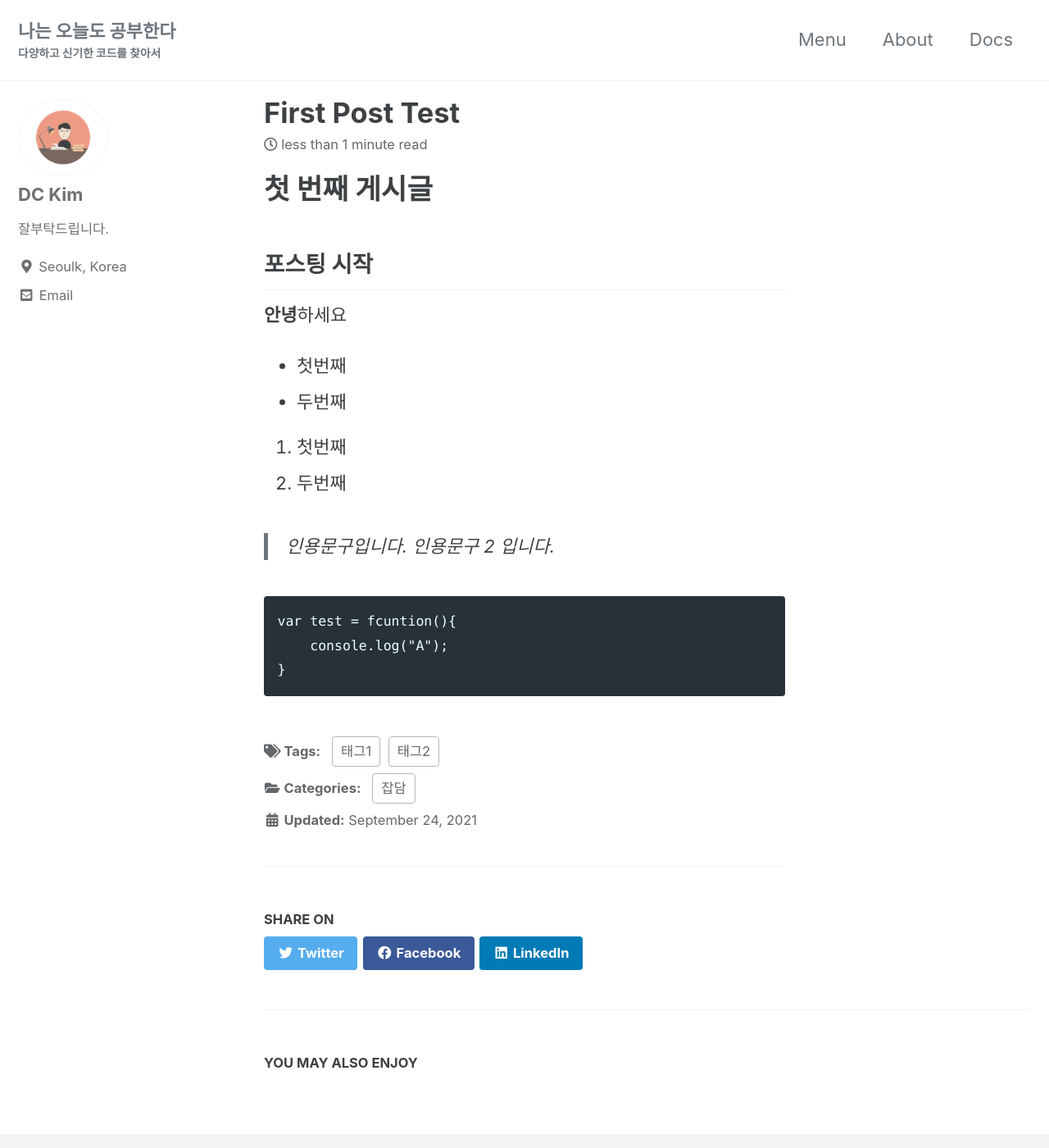
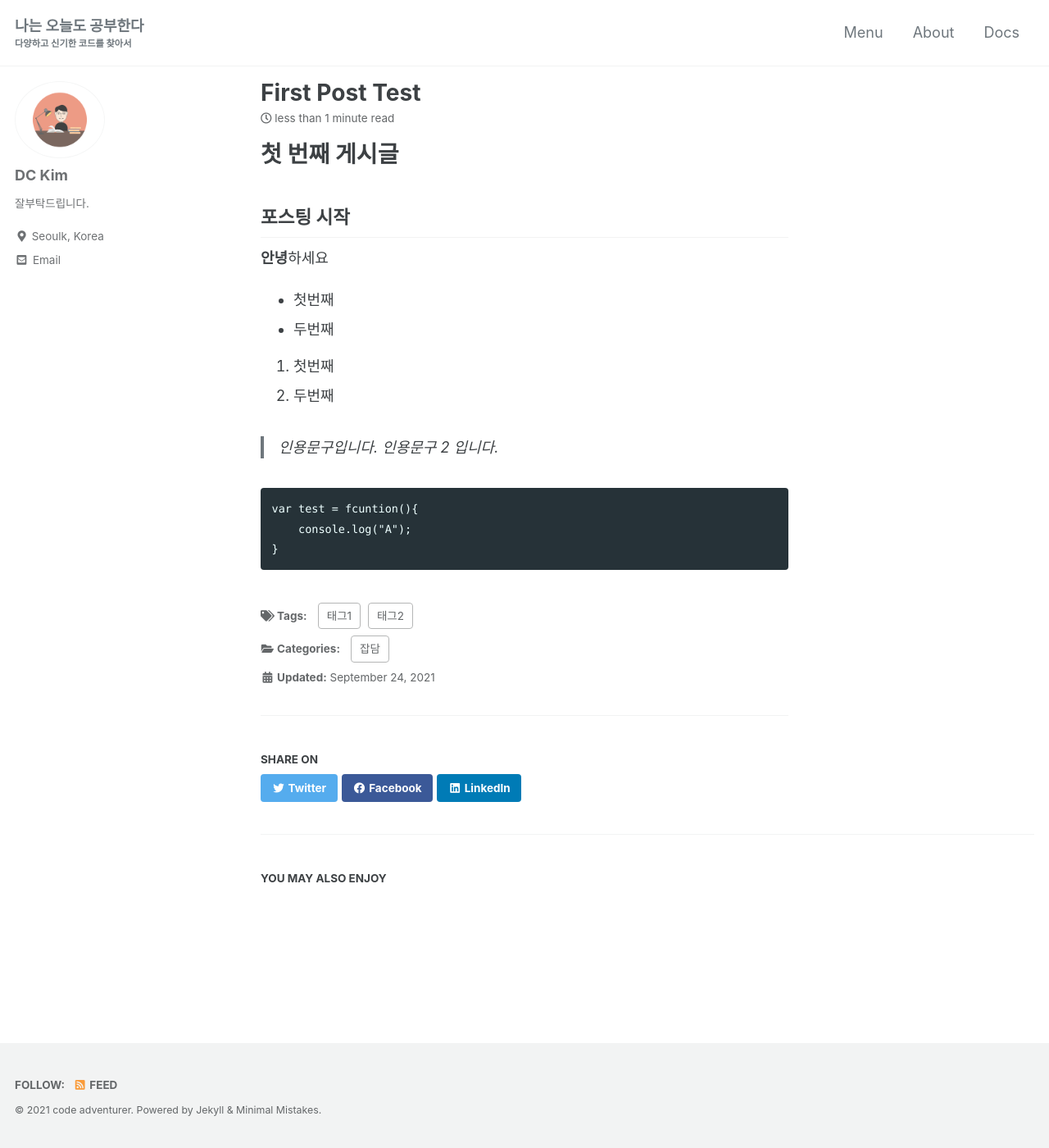
Before and after one commit to kdc7140/kdc7140.github.io, a Jekyll site: the page built from _posts/2021-09-24-firstPost.md, in a window 1280 px wide and 1400 px high. Shown: the whole window at 82% size. Built offline with Jekyll 4.4.1, drawn with Linux system fonts in a browser that asks for light colours; cached includes are drawn as plain includes; some web fonts are replaced.

Commit message:
font size & family change

```diff
--- a/_includes/head/custom.html
+++ b/_includes/head/custom.html
@@ -3,3 +3,6 @@
 <!-- insert favicons. use https://realfavicongenerator.net/ -->
 
 <!-- end custom head snippets -->
+
+
+<link href="https://fonts.googleapis.com/css?family=Nanum+Serif+KR" rel="stylesheet" type="text/css">
--- a/_sass/minimal-mistakes/_reset.scss
+++ b/_sass/minimal-mistakes/_reset.scss
@@ -8,18 +8,18 @@
   /* apply a natural box layout model to all elements */
   box-sizing: border-box;
   background-color: $background-color;
-  font-size: 16px;
+  font-size: 14px;
 
   @include breakpoint($medium) {
-    font-size: 18px;
+    font-size: 16px;
   }
 
   @include breakpoint($large) {
-    font-size: 20px;
+    font-size: 16px;
   }
 
   @include breakpoint($x-large) {
-    font-size: 22px;
+    font-size: 18px;
   }
 
   -webkit-text-size-adjust: 100%;
--- a/_sass/minimal-mistakes/_variables.scss
+++ b/_sass/minimal-mistakes/_variables.scss
@@ -14,8 +14,8 @@
 
 /* system typefaces */
 $serif: Georgia, Times, serif !default;
-$sans-serif: -apple-system, BlinkMacSystemFont, "Roboto", "Segoe UI",
-  "Helvetica Neue", "Lucida Grande", Arial, sans-serif !default;
+$sans-serif: "Nanum Serif KR", -apple-system, BlinkMacSystemFont, "Roboto", "Segoe UI",
+"Helvetica Neue", "Lucida Grande", Arial, sans-serif !default;
 $monospace: Monaco, Consolas, "Lucida Console", monospace !default;
 
 /* sans serif typefaces */
```
